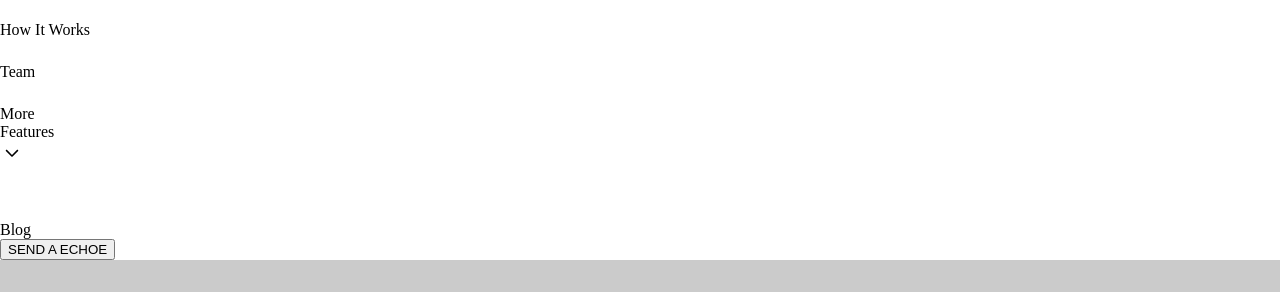
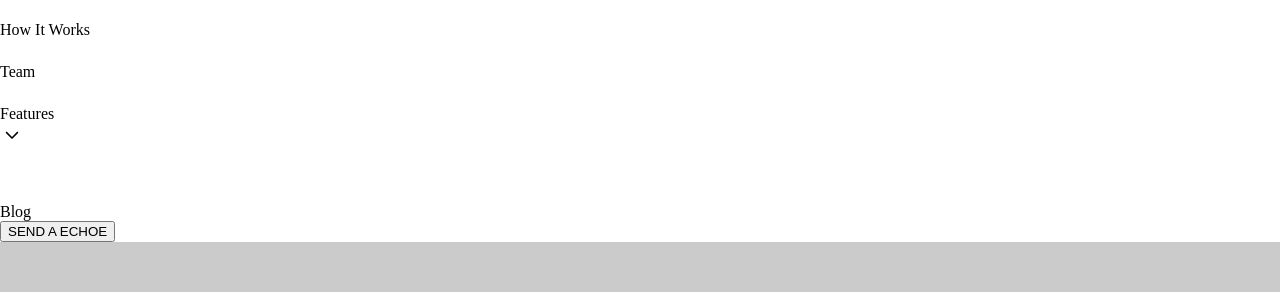
Before and after one commit to Echoeback/echoeback.github.io, a website built with Parcel: page index.html in a window 1280 px wide. Shown: the part 177-469 px from the top of the page. Built offline with nearby package versions, Linux system fonts and the light colour scheme; files whose address does not match are found by name.

Commit message:
Update index.html

```diff
--- a/index.html
+++ b/index.html
@@ -38,8 +38,7 @@
               <div class="link-two1" id="linkTwoText">How It Works</div>
               <div class="link-three1" id="linkThreeText">Team</div>
               <div class="nav-link-dropdown1">
-                <div class="more1" id="teamText">More</div>
-                <div class="features1" id="linkThreeText">Features</div>
+                <div class="features1" id="featuresText">Features</div>
                 <img
                   class="chevron-down-icon1"
                   alt=""
@@ -459,7 +458,7 @@
 
       var teamText = document.getElementById("teamText");
       if (featuresText) {
-        teamText.addEventListener("click", function () {
+        featuresText.addEventListener("click", function () {
           window.location.href = "https://www.echoeback.com/features";
         });
       }
```
